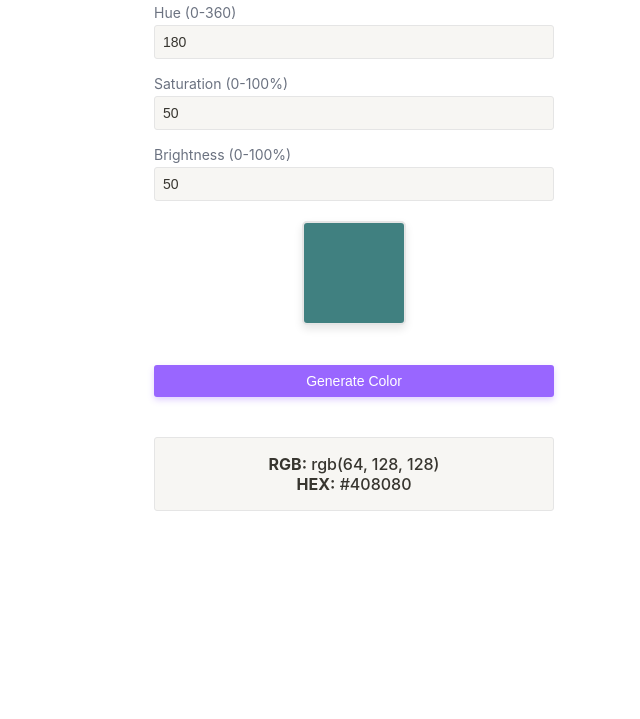
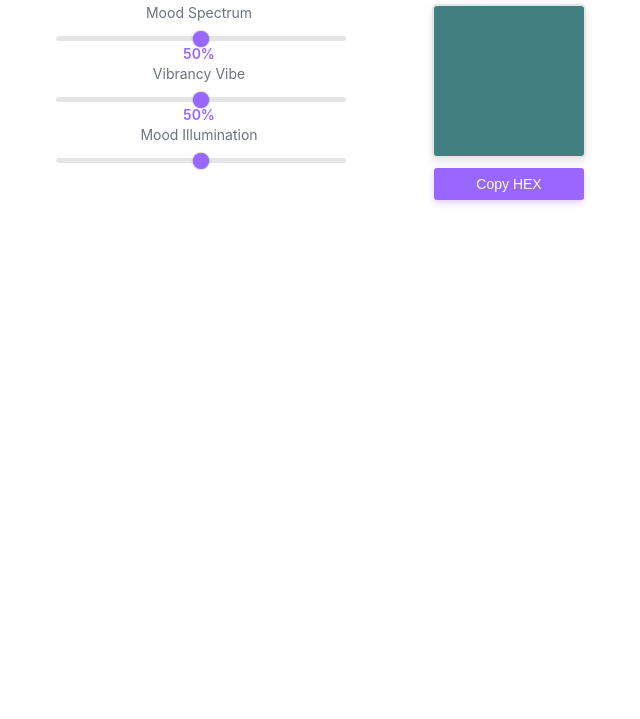
Before and after one commit to andriigardu/color_generator, a plain HTML site: page index.html in a window 1280 px wide. Shown: the part 81-800 px from the top of the page, without its empty margins (286-926 px from the left). Drawn offline with Linux system fonts and the light colour scheme.

Commit message:
Update index.html

```diff
--- a/index.html
+++ b/index.html
@@ -3,19 +3,18 @@
 <head>
 <meta charset="UTF-8">
 <meta name="viewport" content="width=device-width, initial-scale=1.0">
-<title>Color Generator</title>
+<title>Fun Color Generator</title>
 <style>
 :root {
     --notion-text-color: #37352f;
     --notion-gray-text-color: #6b7280;
     --notion-input-background: #f7f6f3;
-    --notion-code-background: #f7f6f3;
     --notion-border-color: #e5e5e5;
     --notion-accent-color: #9966ff;
 }
 body {
     font-family: -apple-system, BlinkMacSystemFont, 'Segoe UI', 'Roboto', 'Oxygen', 'Ubuntu', 'Cantarell', 'Fira Sans', 'Droid Sans', 'Helvetica Neue', sans-serif;
-    max-width: 400px;
+    max-width: 600px;
     margin: 0 auto;
     padding: 20px;
     background-color: transparent !important;
@@ -28,44 +27,74 @@ h1 {
     margin-bottom: 20px;
     color: var(--notion-text-color, #37352f)!important;
 }
+.container {
+    display: flex;
+    gap: 20px;
+}
+.inputs {
+    flex: 1;
+}
 .input-group {
-    margin-bottom: 16px;
+    margin-bottom: 20px;
+    text-align: center;
+    position: relative;
 }
-label {
-    display: block;
-    margin-bottom: 4px;
+.input-title {
     font-size: 14px;
     color: var(--notion-gray-text-color, #6b7280);
+    margin-bottom: 4px;
 }
-input {
+.slider-value {
+    position: absolute;
+    top: -20px;
+    left: 50%;
+    transform: translateX(-50%);
+    font-size: 14px;
+    color: var(--notion-accent-color, #9966ff);
+    font-weight: 600;
+}
+input[type="range"] {
     width: 100%;
-    padding: 8px;
-    font-size: 14px;
-    border: 1px solid var(--notion-border-color, #e5e5e5);
-    border-radius: 3px;
-    color: var(--notion-text-color, #37352f);
-    background-color: var(--notion-input-background, #f7f6f3);
-    box-sizing: border-box;
+    -webkit-appearance: none;
+    appearance: none;
+    height: 5px;
+    background: #e5e5e5;
+    border-radius: 5px;
+    outline: none;
+    transition: background 0.3s;
 }
-input:focus {
-    outline: none;
-    border-color: var(--notion-accent-color, #9966ff);
-    box-shadow: 0 0 0 1px #2eaadc;
+input[type="range"]::-webkit-slider-thumb {
+    -webkit-appearance: none;
+    appearance: none;
+    width: 16px;
+    height: 16px;
+    background: var(--notion-accent-color, #9966ff);
+    border-radius: 50%;
+    cursor: pointer;
+    box-shadow: 0 0 2px rgba(0, 0, 0, 0.5);
+}
+.color-preview-container {
+    flex: 1;
+    display: flex;
+    flex-direction: column;
+    align-items: center;
+    justify-content: center;
 }
 .color-preview {
-    width: 100px;
-    height: 100px;
-    margin: 20px auto;
+    width: 100%;
+    max-width: 150px;
+    height: 150px;
+    margin-bottom: 10px;
     border: 2px solid #e5e5e5;
     border-radius: 5px;
     box-shadow: 0 4px 8px rgba(0, 0, 0, 0.1);
 }
 button {
     width: 100%;
+    max-width: 150px;
     padding: 8px;
     font-size: 14px;
     border-radius: 3px;
-    margin: 20px 0;
     background-color: var(--notion-accent-color, #9966ff);
     color: white;
     border: none;
@@ -81,17 +110,6 @@ button:hover {
 button:active {
     transform: scale(0.98);
 }
-#result {
-    font-weight: 500;
-    text-align: center;
-    margin-top: 20px;
-    padding: 16px;
-    border: 1px solid var(--notion-border-color, #e5e5e5);
-    border-radius: 3px;
-    background-color: var(--notion-code-background, #f7f6f3);
-    color: var(--notion-text-color, #37352f);
-    box-sizing: border-box;
-}
 @media (prefers-color-scheme: dark) {
     body {
         color: var(--notion-text-color, #ffffff);
@@ -99,41 +117,43 @@ button:active {
     h1 {
         color: #ffffff;
     }
-    label {
+    .input-title {
         color: var(--notion-gray-text-color, #999999);
     }
-    input {
-        color: var(--notion-text-color, #ffffff);
-        background-color: var(--notion-input-background, #2f3437);
-        border-color: var(--notion-border-color, #4c4c4c);
+    input[type="range"] {
+        background: #4c4c4c;
     }
     .color-preview {
         border-color: var(--notion-border-color, #4c4c4c);
-    }
-    #result {
-        background-color: var(--notion-code-background, #2f3437);
-        color: var(--notion-text-color, #ffffff);
     }
 }
 </style>
 </head>
 <body>
-<h1>Color Generator</h1>
+<h1>Fun Color Generator</h1>
+<div class="container">
+    <div class="inputs">
         <div class="input-group">
-    <label for="hue">Hue (0-360)</label>
-    <input type="number" id="hue" value="180" min="0" max="360">
+            <div class="slider-value" id="hueValue">180°</div>
+            <div class="input-title">Mood Spectrum</div>
+            <input type="range" id="hue" min="0" max="360" value="180">
         </div>
         <div class="input-group">
-    <label for="saturation">Saturation (0-100%)</label>
-    <input type="number" id="saturation" value="50" min="0" max="100">
+            <div class="slider-value" id="saturationValue">50%</div>
+            <div class="input-title">Vibrancy Vibe</div>
+            <input type="range" id="saturation" min="0" max="100" value="50">
         </div>
         <div class="input-group">
-    <label for="brightness">Brightness (0-100%)</label>
-    <input type="number" id="brightness" value="50" min="0" max="100">
+            <div class="slider-value" id="brightnessValue">50%</div>
+            <div class="input-title">Mood Illumination</div>
+            <input type="range" id="brightness" min="0" max="100" value="50">
         </div>
+    </div>
+    <div class="color-preview-container">
         <div class="color-preview" id="colorPreview"></div>
-<button onclick="generateColor()">Generate Color</button>
-<div id="result"></div>
+        <button id="copyButton">Copy HEX</button>
+    </div>
+</div>
 
 <script>
 function hsbToRgb(h, s, b) {
@@ -144,31 +164,45 @@ function hsbToRgb(h, s, b) {
     const r = Math.round(255 * f(5));
     const g = Math.round(255 * f(3));
     const b2 = Math.round(255 * f(1));
-    return `rgb(${r}, ${g}, ${b2})`;
+    return { r, g, b: b2 };
 }
 
-function generateColor() {
+function rgbToHex({ r, g, b }) {
+    return `#${((1 << 24) + (r << 16) + (g << 8) + b).toString(16).slice(1).toUpperCase()}`;
+}
+
+function updateColor() {
     const hue = parseFloat(document.getElementById('hue').value);
     const saturation = parseFloat(document.getElementById('saturation').value);
     const brightness = parseFloat(document.getElementById('brightness').value);
 
-    const color = hsbToRgb(hue, saturation, brightness);
-    const hexColor = rgbToHex(color);
+    const rgb = hsbToRgb(hue, saturation, brightness);
+    const hexColor = rgbToHex(rgb);
 
-    document.getElementById('colorPreview').style.backgroundColor = color;
-    document.getElementById('result').innerHTML = `
-        <div><strong>RGB:</strong> ${color}</div>
-        <div><strong>HEX:</strong> ${hexColor}</div>
-    `;
+    document.getElementById('colorPreview').style.backgroundColor = `rgb(${rgb.r}, ${rgb.g}, ${rgb.b})`;
+    document.getElementById('colorPreview').dataset.hex = hexColor;
+
+    // Update slider values
+    document.getElementById('hueValue').textContent = `${hue}°`;
+    document.getElementById('saturationValue').textContent = `${saturation}%`;
+    document.getElementById('brightnessValue').textContent = `${brightness}%`;
 }
 
-function rgbToHex(rgb) {
-    const [r, g, b] = rgb.match(/\d+/g).map(Number);
-    return `#${((1 << 24) + (r << 16) + (g << 8) + b).toString(16).slice(1).toUpperCase()}`;
+function copyHexToClipboard() {
+    const hexColor = document.getElementById('colorPreview').dataset.hex;
+    navigator.clipboard.writeText(hexColor).then(() => {
+        alert(`Copied HEX color: ${hexColor}`);
+    });
 }
 
-// Initial color generation
-generateColor();
+// Attach event listeners for sliders
+['hue', 'saturation', 'brightness'].forEach(id => {
+    document.getElementById(id).addEventListener('input', updateColor);
+});
+document.getElementById('copyButton').addEventListener('click', copyHexToClipboard);
+
+// Initialize with default color
+updateColor();
 </script>
 </body>
 </html>
```
Lines whose indentation alone changed are shown as unchanged.
